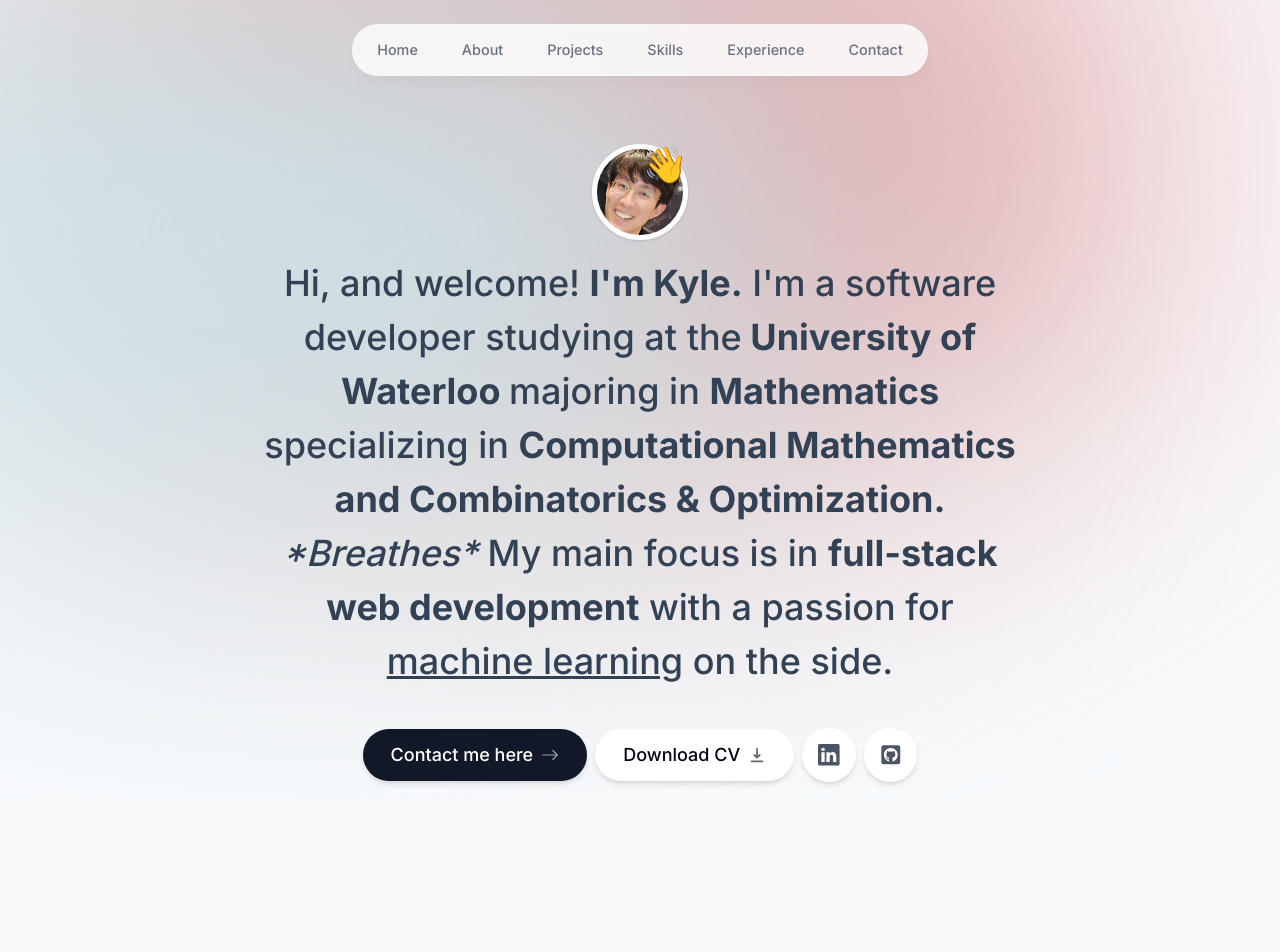
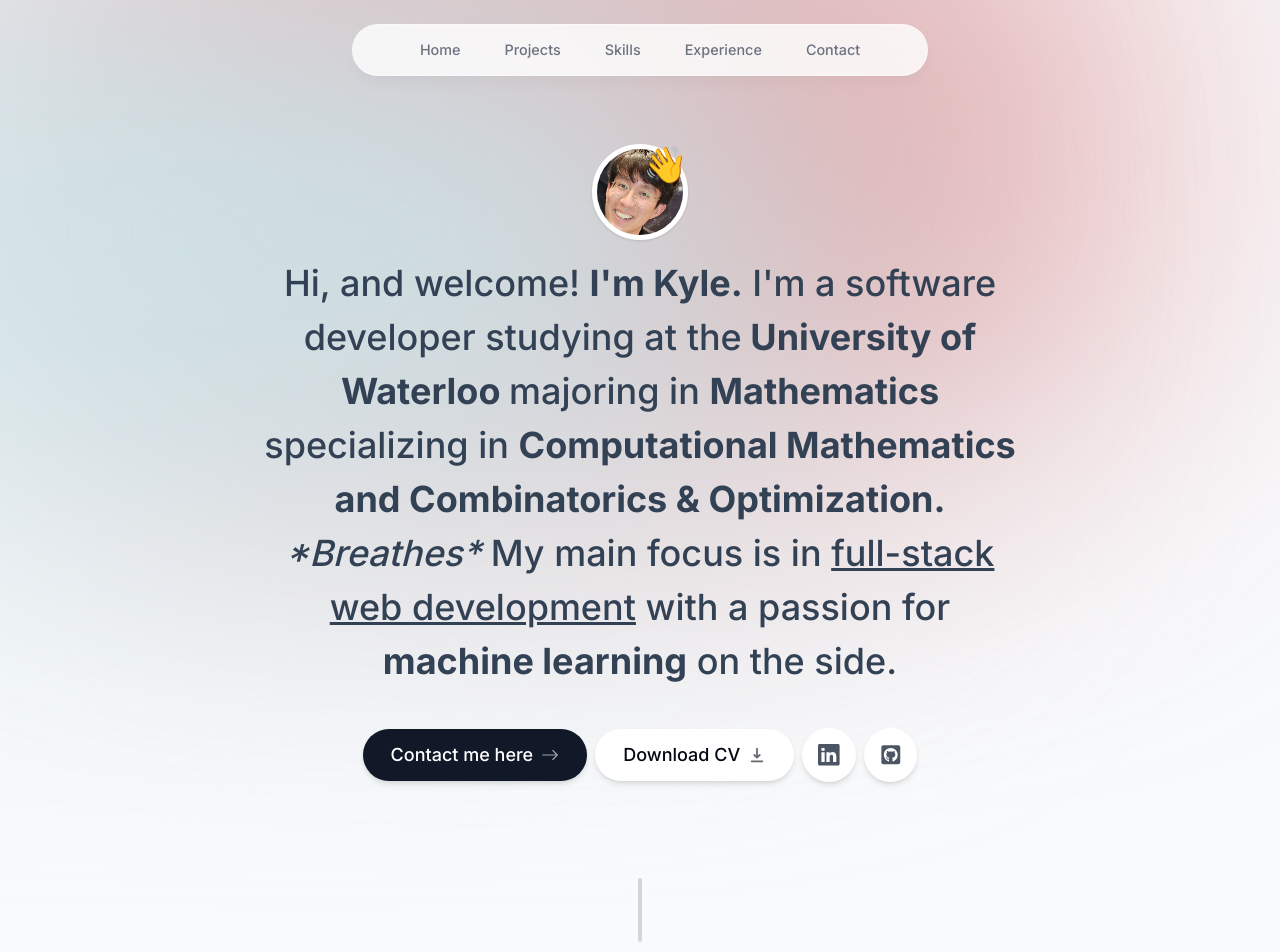
Before and after one commit to ktan46/me-portfolio, a Next.js app: page / in a window 1280 px wide. Shown: the top 952 px of the page. Before the commit the page ends 800 px from the top, so only its background shows below. Built offline with nearby package versions, Linux system fonts and the light colour scheme.

Commit message:
Removed About Section

```diff
--- a/app/page.tsx
+++ b/app/page.tsx
@@ -1,9 +1,11 @@
 import Intro from "@/components/Intro";
+import SectionDivider from "@/components/SectionDivider";
 
 export default function Home() {
   return (
     <main className="flex flex-col items-center px-4">
       <Intro />
+      <SectionDivider />
     </main>
   )
 }
--- a/components/Intro.tsx
+++ b/components/Intro.tsx
@@ -42,7 +42,7 @@ export default function Intro() {
                         }}>👋</motion.span>
         </div>
       </div>
-        <motion.p className="text-slate-700 mb-10 mt-4 px-4 text-2xl font-medium !leading-[1.5] sm:text-4xl"
+        <motion.h1 className="text-slate-700 mb-10 mt-4 px-4 text-2xl font-medium !leading-[1.5] sm:text-4xl"
                   initial={{ opacity:0, y: 100 }}
                   animate={{ opacity: 1, y: 0 }}
         >
@@ -61,13 +61,13 @@ export default function Intro() {
           </span> {" "}
            <span className="italic">*Breathes*  </span> {" "}
            My main focus is in {" "}
-           <span className="font-bold">
+           <span className="underline">
            full-stack web development
           </span> {" "} with a passion for {" "}
-          <span className="underline">
+          <span className="font-bold">
             machine learning
-          </span> {" "} on the side.
-        </motion.p>
+          </span>{" "} on the side.
+        </motion.h1>
         <motion.div className="flex flex-col sm:flex-row items-center justify-center gap-2 px-4 text-lg font-medium"
           initial={{ opacity: 0, y: 100 }}
           animate={{ opacity: 1, y:0 }}
--- /dev/null
+++ b/components/SectionDivider.tsx
@@ -0,0 +1,11 @@
+"use client"
+import React from 'react'
+import { motion } from 'framer-motion'
+export default function SectionDivider() {
+  return (
+    <motion.div className="bg-gray-300 my-24 h-16 w-1 rounded-full hidden sm:block"
+    initial={{opacity: 0, y: 100 }}
+    animate={{ opacity: 1, y: 0 }}
+    transition={{ delay: 0.125 }}></motion.div>
+  )
+}
--- a/lib/data.ts
+++ b/lib/data.ts
@@ -10,10 +10,6 @@ export const links = [
   {
     name: "Home",
     hash: "#home",
-  },
-  {
-    name: "About",
-    hash: "#about",
   },
   {
     name: "Projects",
```
Also changed, not shown: components/Section.tsx (deleted).
